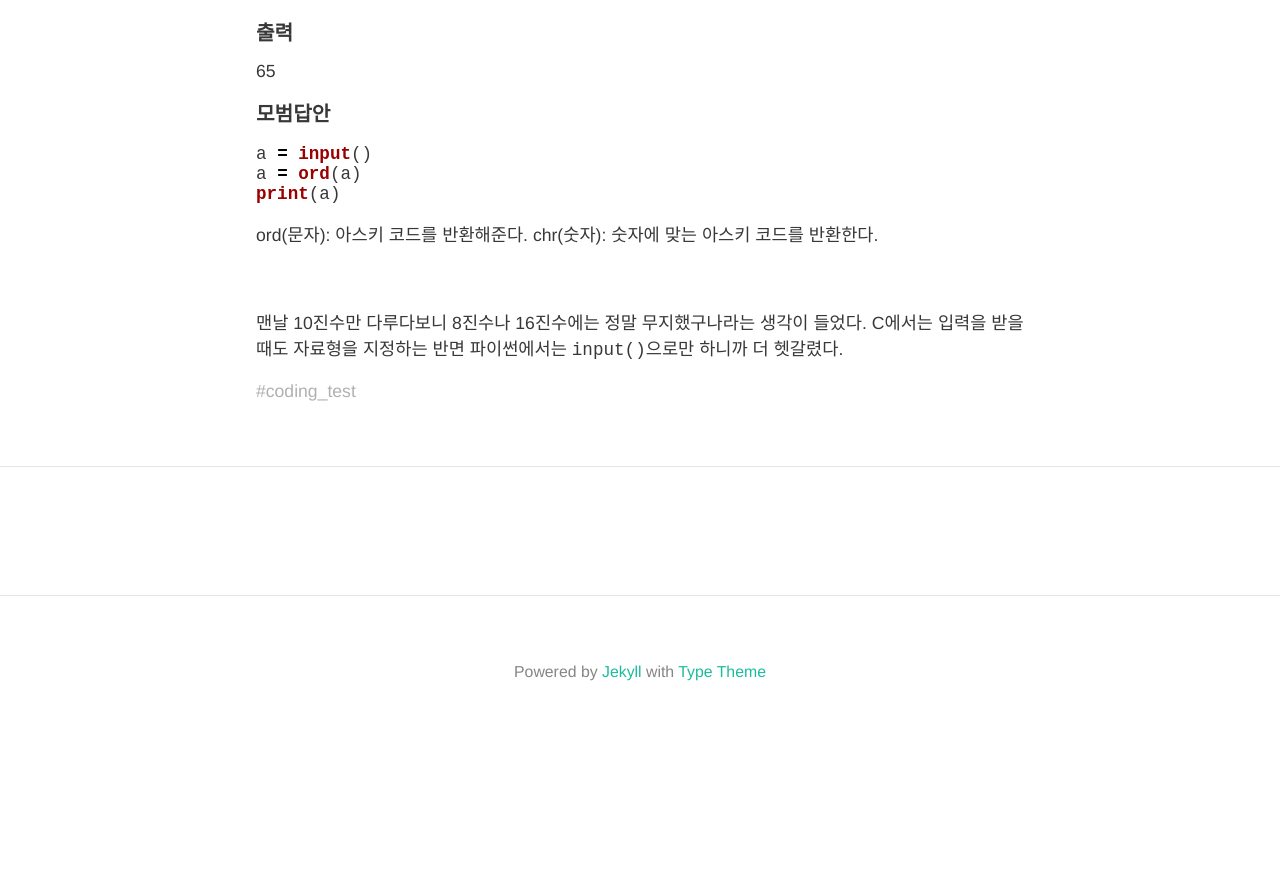
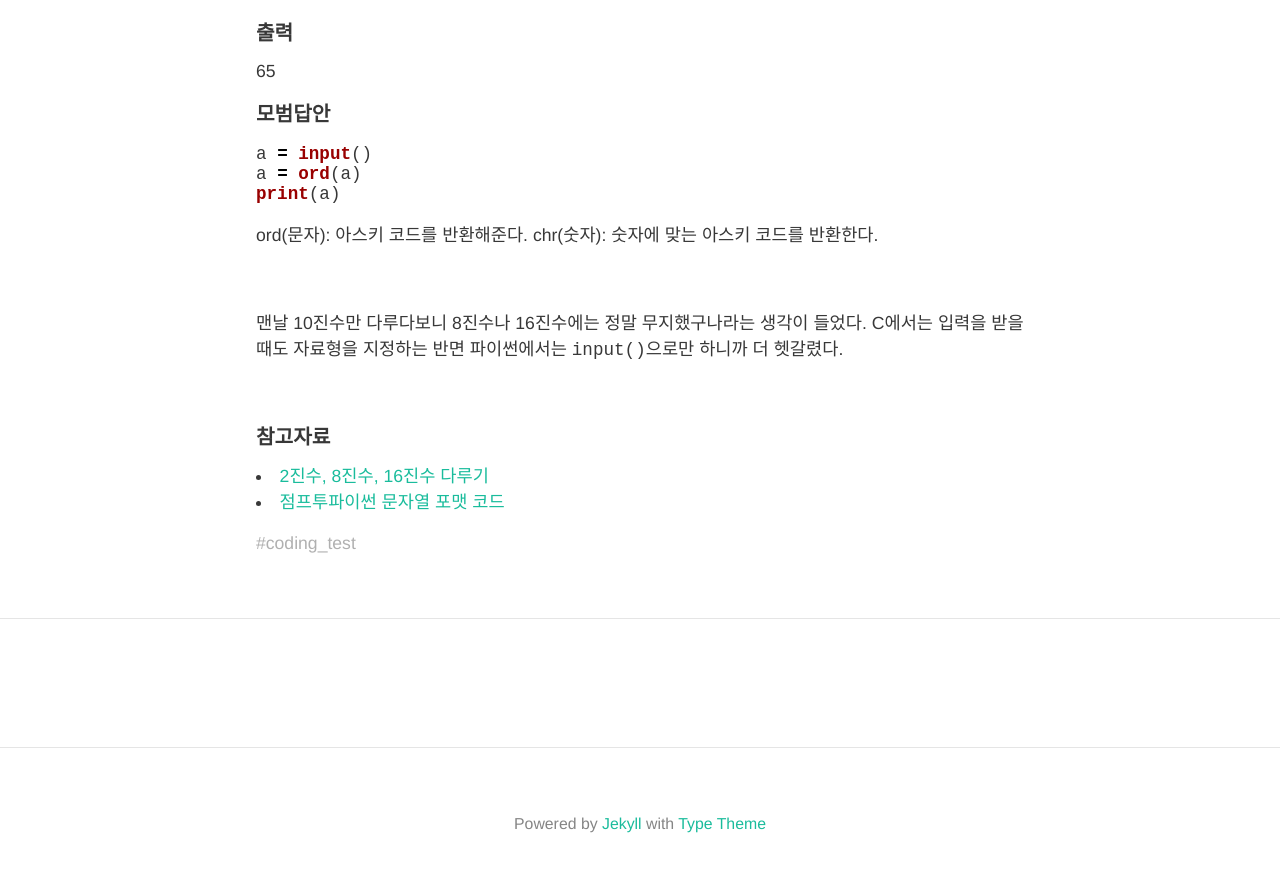
Before and after one commit to HyunlangBan/hyunlangban.github.io, a Jekyll site: the page built from _posts/2020-02-07-codeup.md, in a window 1280 px wide and 900 px high, scrolled down 2312 px. Shown: the top 872 px of the window. Built offline with Jekyll 4.4.1, drawn with Linux system fonts in a browser that asks for light colours; nearby versions of some CDN libraries; comment, search, counter and statistics services are not loaded; before the commit the page ends 3060 px from its top, so only the background shows below that.

Commit message:
Update 2020-02-07-codeup.md

```diff
--- a/_posts/2020-02-07-codeup.md
+++ b/_posts/2020-02-07-codeup.md
@@ -111,3 +111,9 @@ chr(숫자): 숫자에 맞는 아스키 코드를 반환한다.
 
 맨날 10진수만 다루다보니 8진수나 16진수에는 정말 무지했구나라는 생각이 들었다.
 C에서는 입력을 받을때도 자료형을 지정하는 반면 파이썬에서는 `input()`으로만 하니까 더 헷갈렸다.
+
+
+<br>
+#### 참고자료
+- [2진수, 8진수, 16진수 다루기](https://www.daleseo.com/python-int-bases/)
+- [점프투파이썬 문자열 포맷 코드](https://wikidocs.net/13#_17)
```
